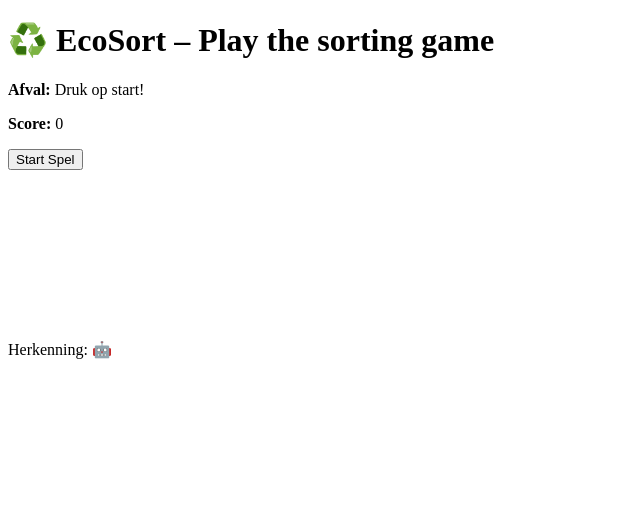
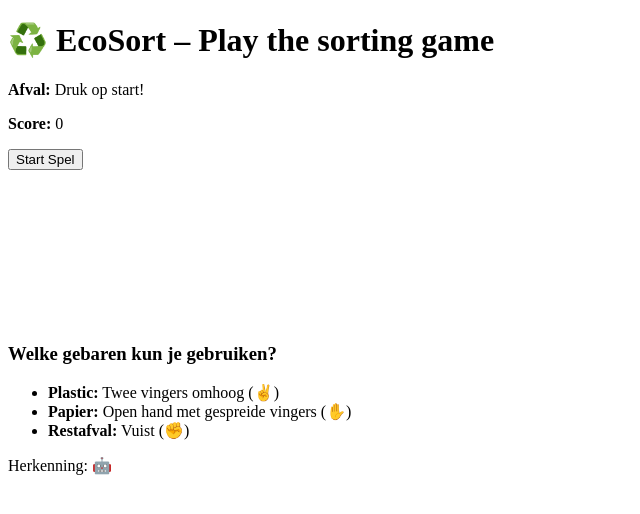
Before and after one commit to Akuinai/ecosort-knn, a website with bundled scripts: page index.html in a window 1280 px wide. Shown: the whole page, without its empty margins (0-640 px from the left). Built offline with nearby package versions, Linux system fonts and the light colour scheme.

Commit message:
Update index.html
Uitleg toegevoegd over handgebaren

```diff
--- a/index.html
+++ b/index.html
@@ -21,6 +21,15 @@
         <canvas id="output_canvas"></canvas>
     </div>
 
+    <div class="uitleg">
+        <h3>Welke gebaren kun je gebruiken?</h3>
+        <ul>
+            <li><strong>Plastic:</strong> Twee vingers omhoog (✌️)</li>
+            <li><strong>Papier:</strong> Open hand met gespreide vingers (✋)</li>
+            <li><strong>Restafval:</strong> Vuist (✊)</li>
+        </ul>
+    </div>
+
     <div class="result">
         <p>Herkenning: <span id="prediction">🤖</span></p>
     </div>
```
